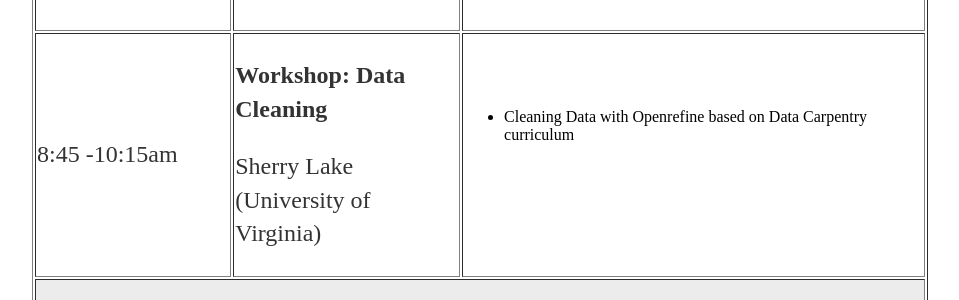
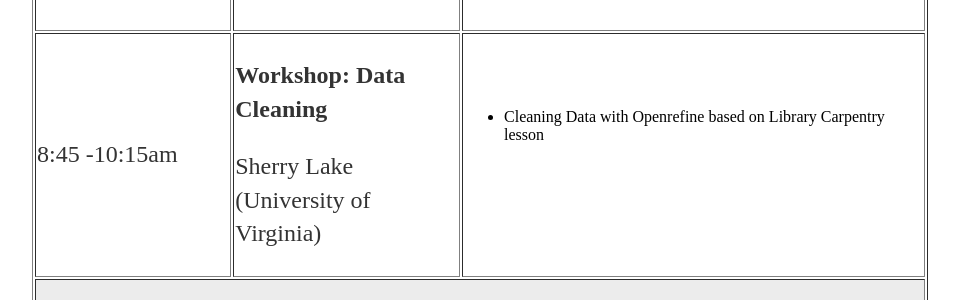
Before and after one commit to se-datalibrarian/test, a Jekyll site: the page built from program/index.html, in a window 1280 px wide and 900 px high, scrolled down 2632 px. Shown: the part 152-452 px from the top of the window, without its empty margins (160-1119 px from the left). Built offline with Jekyll 4.4.1, drawn with Linux system fonts in a browser that asks for light colours.

Commit message:
updated Library Carpentry detail

```diff
--- a/program/index.html
+++ b/program/index.html
@@ -177,7 +177,7 @@ title:  Program for the SE Data Librarian Symposium
 <p>Sherry Lake (University of Virginia)</p>
 </td>
 <td width="279">
-<p><ul><li>Cleaning Data with Openrefine based on Data Carpentry curriculum</li></ul></p>
+<p><ul><li>Cleaning Data with Openrefine based on Library Carpentry lesson</li></ul></p>
 <p>&nbsp;</p>
 </td>
 </tr>
```
